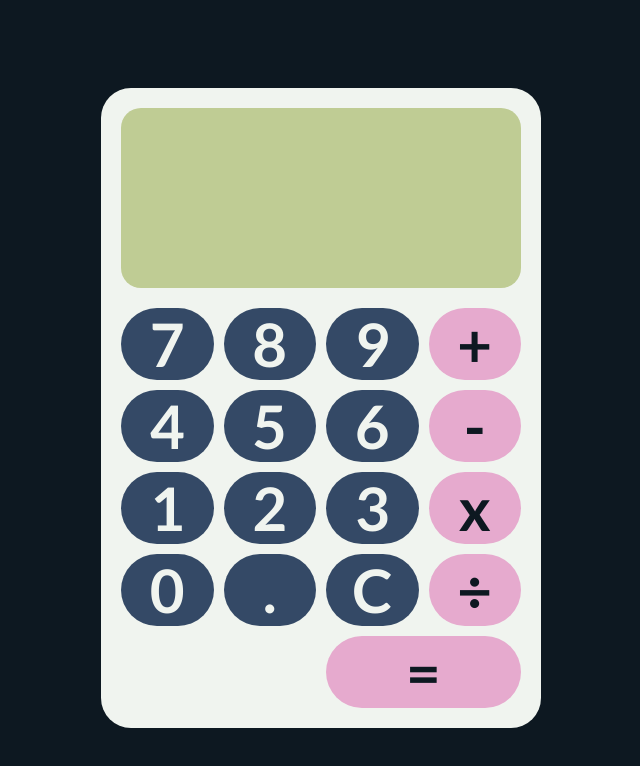
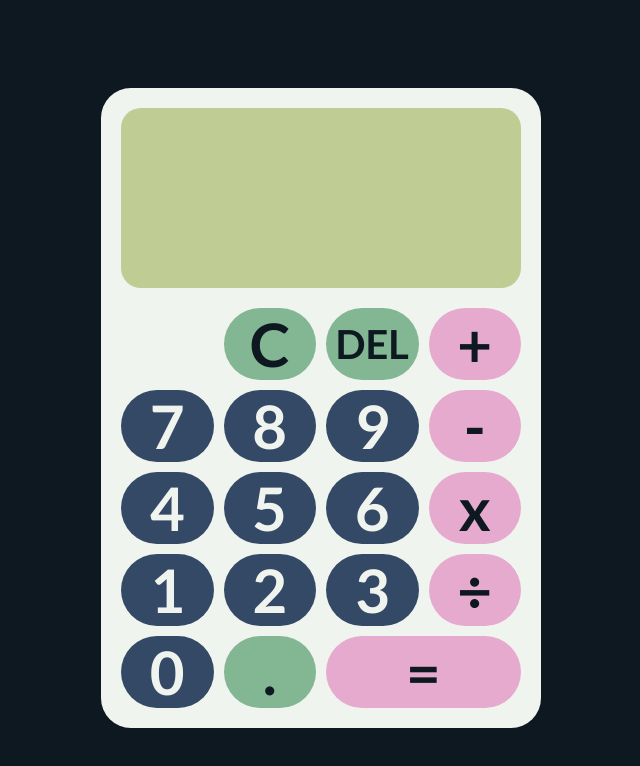
Before and after one commit to 3Dum/calculator, a plain HTML site: page index.html in a window 1280 px wide. Shown: the whole page, without its empty margins (319-959 px from the left). Drawn offline with Linux system fonts and the light colour scheme.

Commit message:
Add DEL button and reordered UI

```diff
--- a/index.html
+++ b/index.html
@@ -15,22 +15,23 @@
   <div class="container">
     <div class="screen"></div>
     <div class="buttons">
+      <button id="clear" class="function">C</button>
+      <button id="backspace" class="function">DEL</button>
+      <button id="add" class="operator">+</button>
       <button id="7" class="number">7</button>
       <button id="8" class="number">8</button>
       <button id="9" class="number">9</button>
-      <button id="add" class="operator">+</button>
+      <button id="subtract" class="operator">-</button>
       <button id="4" class="number">4</button>
       <button id="5" class="number">5</button>
       <button id="6" class="number">6</button>
-      <button id="subtract" class="operator">-</button>
+      <button id="multiply" class="operator">x</button>
       <button id="1" class="number">1</button>
       <button id="2" class="number">2</button>
       <button id="3" class="number">3</button>
-      <button id="multiply" class="operator">x</button>
+      <button id="divide" class="operator">÷</button>
       <button id="0" class="number">0</button>
       <button id="decimal" class="function">.</button>
-      <button id="clear" class="function">C</button>
-      <button id="divide" class="operator">÷</button>
       <button id="equals" class="operator">=</button>
     </div>
   </div>
--- a/styles.css
+++ b/styles.css
@@ -42,8 +42,21 @@ body {
   color: #0D1821;
 }
 
+.function {
+  color: #0D1821;
+  background-color: #83B692;
+}
+
+#clear {
+  grid-column-start: 2;
+}
+
 #equals {
   grid-column: 3 / span 2;
+}
+
+#backspace {
+  font-size: 40px;
 }
 
 button {
```
